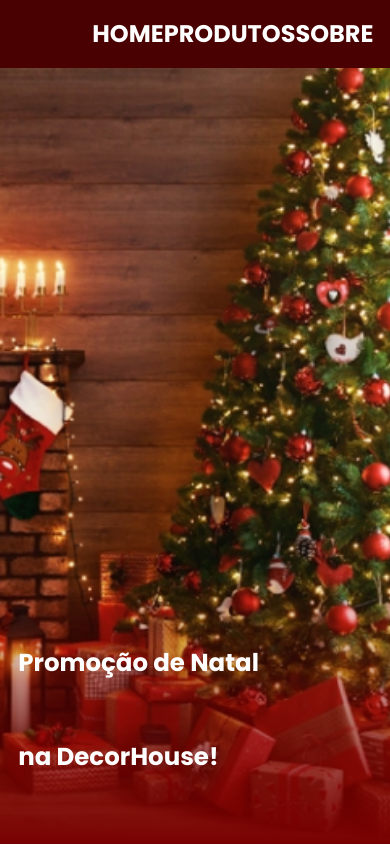
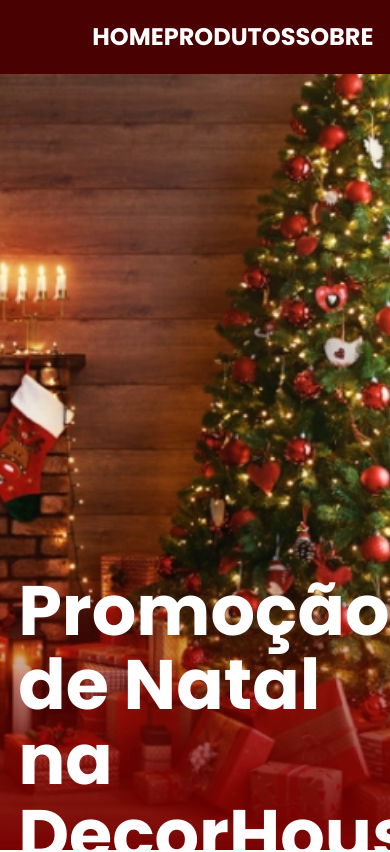
Before and after one commit to jpkbraun/Site_natal_grupo2, a React (Create React App) app: page / in a window 390 px wide. Shown: the top 852 px of the page. Built offline with nearby package versions, Linux system fonts and the light colour scheme.

Commit message:
Terminei a navbar e o banner. No fim do "Sobre"

```diff
--- a/src/components/Banner.css
+++ b/src/components/Banner.css
@@ -1,11 +1,3 @@
-.imagem {
-  object-fit: cover;
-  width: 100%;
-  height: 91.95%;
-  margin-left: 0;
-  z-index: -1;
-}
-
 .banner {
   height: 100vh;
   width: 100%;
@@ -14,26 +6,48 @@
 
 .banner > h1 {
   position: absolute;
-  width: 62.2vw;
-  height: 26vh;
+  height: 28.33vh;
   left: 4.65vw;
-  top: 73vh;
+  top: 68vh;
 
   font-family: 'Poppins';
   text-align: left;
   font-style: normal;
   font-weight: 700;
-  font-size: 6.28vw;
-  line-height: 11.11vh;
+  font-size: 85px;
+  line-height: 90.5px;
   color: #FFFFFF;
+}
+
+.imagem {
+  object-fit: cover;
+  position: absolute;
+  width: 100%;
+  height: 91.25vh;
+  margin-left: 0;
+  z-index: -1;
 }
 
 .rectangle{
   position: absolute;
   width: 100%;
-  height: 31.8vh;
+  height: 34.58vh;
   left: 0px;
-  top: 68.2vh;
+  top: 66.12vh;
 
   background: linear-gradient(180deg, rgba(120, 0, 0, 0) 0%, #780000 100%);
 }
+
+@media screen and (max-width: 1200px) {
+  .banner > h1 {
+    font-size: 75px;
+    line-height: 79.86px;
+  }
+}
+
+@media screen and (max-width: 900px) {
+  .banner > h1 {
+    font-size: 70px;
+    line-height: 74.53px;
+  }
+}
--- a/src/components/Banner.js
+++ b/src/components/Banner.js
@@ -7,7 +7,7 @@ function Banner() {
     <div className='banner' id='home'>
       <img src='/images/imagem-sala.png' className='imagem'/>
       <div className='rectangle'></div>
-      <h1>Promoção de Natal na DecorHouse!</h1>
+      <h1>Promoção de Natal <br/> na DecorHouse!</h1>
     </div>
   );
 }
--- a/src/components/Navbar.css
+++ b/src/components/Navbar.css
@@ -1,6 +1,6 @@
 .navbar {
   background: #4A0101;
-  height: 8.05vh;
+  height: 8.75vh;
   width: 100%;
   position: sticky;
   top: 0;
@@ -18,7 +18,7 @@
 .nav-item {
   float: left;
   display: inline;
-  margin-top: 1.72vh;
+  margin-top: 1.875vh;
 }
 
 .nav-links {
@@ -26,7 +26,7 @@
   font-style: normal;
   font-weight: 700;
   font-size: 30px;
-  line-height: 4.6vh;
+  line-height: 5vh;
   text-decoration: none;
   color: #FFFFFF;
 }
--- a/src/components/Sobre.css
+++ b/src/components/Sobre.css
@@ -1,29 +1,29 @@
 .sobre {
   background-color: #ffffff;
   margin: 0;
-    padding: 4rem 0 4rem 0;
+  padding: 2rem 0 4rem 0;
   font-family: Poppins;
 }
 
 .sobre-titulo {
   background-color: #780000;
   display: inline-block;
-    width: 23.02vw;
-    height: 3.25vw;
+  width: 345px;
+  height: 49px;
   display: block;
   margin: 0 auto;
   font-family: Poppins;
   font-weight: 700;
-    font-size: 2.33vw;
+  font-size: 35px;
   font-style: normal;
   text-align: center;
-    line-height: 3.3vw;
+  line-height: 49.45px;
   color: #ffffff;
 }
 
 .sobre-paragrafo {
   margin: 2.87vh 24.5vw;
-    font-size: 1.63vw;
+  font-size: 24.42px;
   text-align: justify;
   font-family: Poppins;
   font-style: normal;
@@ -31,30 +31,43 @@
 }
 
 .sobre-rect {
-    background-color: rgba(156, 0, 0, 0.5);
-    padding: 2rem 2rem 2rem 2rem;
+  background-color: rgba(120, 0, 0, 0.27);
+  padding: 1.5rem 2.5rem 1.5rem 3rem;
+  width: auto;
   display: block;
   margin: 5% 25%;
   margin-right: 25%;
-    font-size: 21px;
+  font-size: 22.68px;
+  line-height: 34px;
   text-align: justify;
   font-family: Poppins;
   font-style: italic;
+  height: 9.6rem;
 }
 
 .small-rect {
-    background-color: rgb(156,0,0);
-    padding: 3rem 0 3rem 0;
-    font-size: 21px;
+  background-color: #780000;
+
   width: 10px;
-    display: block;
-    margin-top: -20px;
-    margin-left: 25%;
-    margin-bottom: -12em;
-
+  height: 10rem;
+  margin: -0.5rem -0.5rem 0 0;
 }
 
 img {
   width: 50%;
   margin: 0 25%;
 }
+
+@media screen and (max-width: 1400px) {
+    .sobre-rect {
+      height: 11.1rem;
+    }
+  }
+
+@media screen and (max-width: 1300px) {
+  .sobre-rect {
+    font-size: 1.8vw;
+    line-height: 2.7vw;
+    height: 32vh;
+  }
+}
--- a/src/components/Sobre.js
+++ b/src/components/Sobre.js
@@ -14,16 +14,11 @@ function Sobre() {
         <br />A DecorHouse possui os melhores preços da região, vendendo
         produtos de qualidade pelo melhor preço do mercado.
       </p>
-      <div className="small-rect">
-        <br />
-        <br />
-        <br />
-        <br />
-      </div>
       <div className="sobre-rect">
         Neste ano devido à proximidade da Copa do Mundo ao Natal estamos fazendo
         uma promoção futenatalina, com decorações de natal e da copa com até 40%
         de desconto.
+        <div className="small-rect"/>
       </div>
       <img src="../images/foto-loja.jpg" alt="sobre-img" />
       <p className="sobre-paragrafo">
```
Lines whose indentation alone changed are shown as unchanged.
